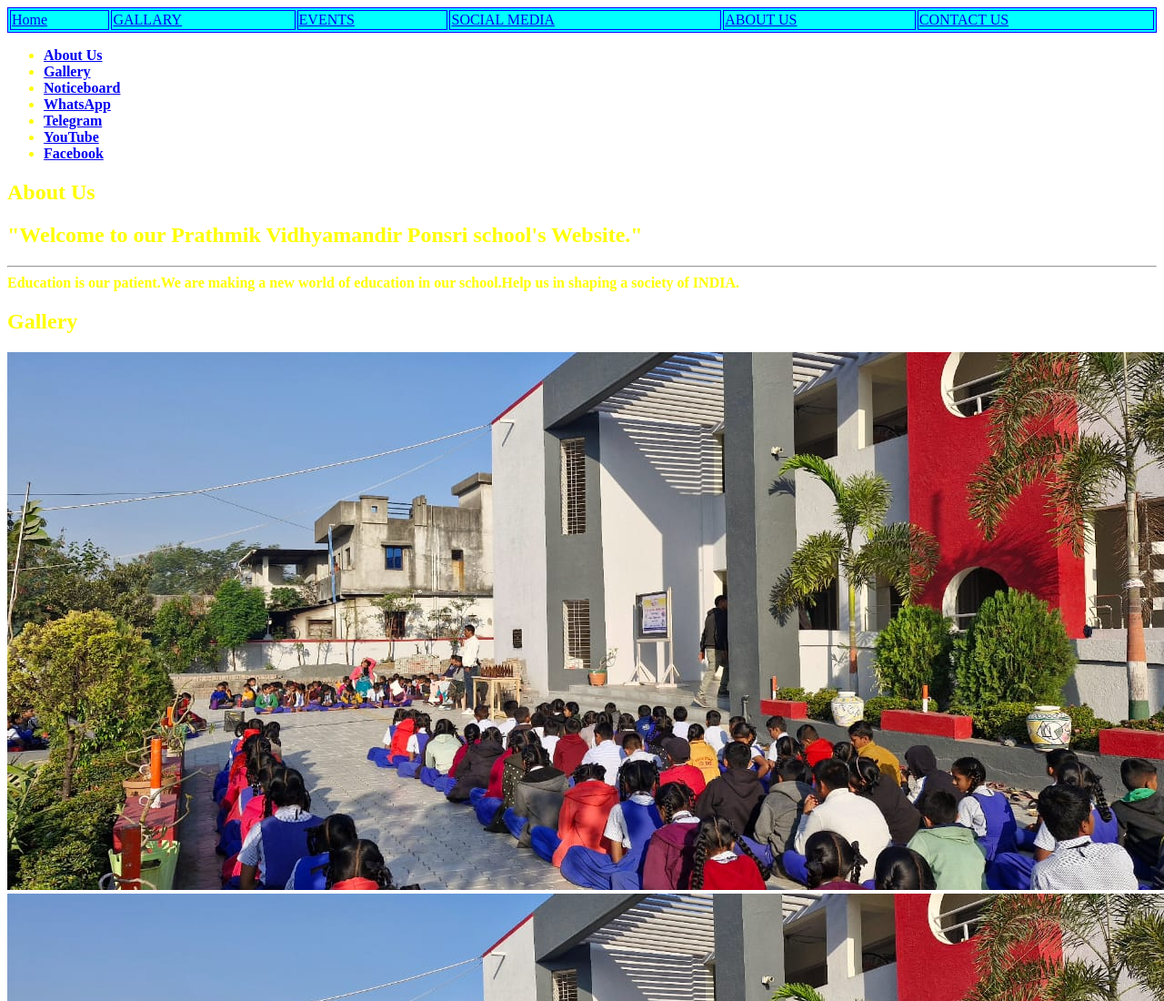
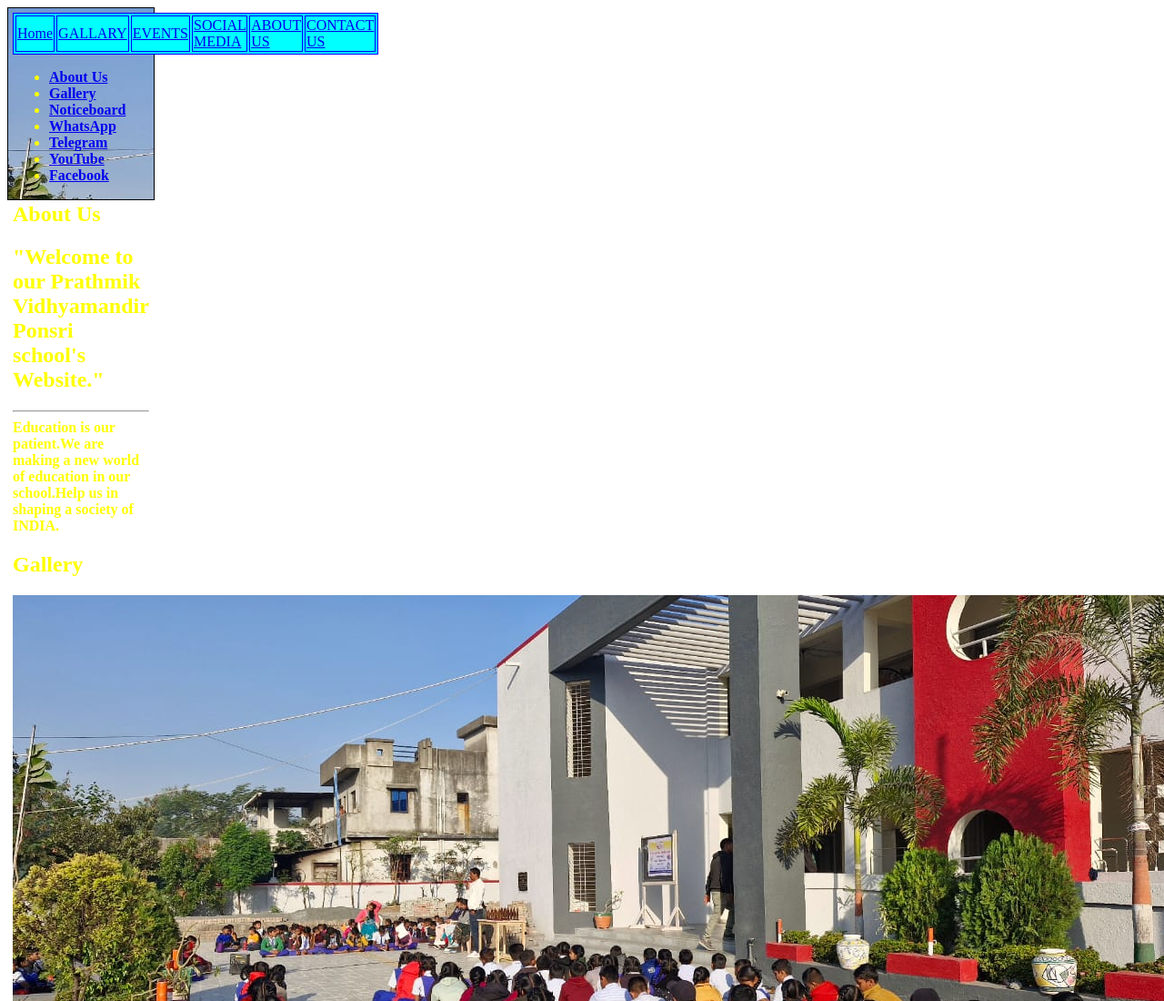
Before and after one commit to Preet3627/PonsriSchool, a plain HTML site: page index.html in a window 1280 px wide. Shown: the top 1100 px of the page at 91% size. Drawn offline with Linux system fonts and the light colour scheme.

Commit message:
Update index.html

```diff
--- a/index.html
+++ b/index.html
@@ -5,11 +5,11 @@
     <meta charset="UTF-8">
     <meta name="viewport" content="width=device-width, initial-scale=1.0">
     <title>PM SHRI SCHOOL PONSRI</title>
-    <!-- Add your CSS styles here (if any) --><style>
+    <!-- Add your CSS styles here (if any) -->
 </head>
 <body>
-   <div style="background-image:url('src="IMG-20240302-WA0051.jpg"></img>');background-repeat:no-repeat;padding:5px;width:150px;height:200px;border:1px solid black;">
-    </style>
+   <div style="background-image:url('IMG-20240302-WA0051.jpg');background-repeat:no-repeat;padding:5px;width:150px;height:200px;border:1px solid black;">
+
 
 
     <table BORDER="1" BORDERCOLOR="BLUE" BGCOLOR="CYAN" ALIGN="CENTER" HEIGHT="20" width="100%">
```
